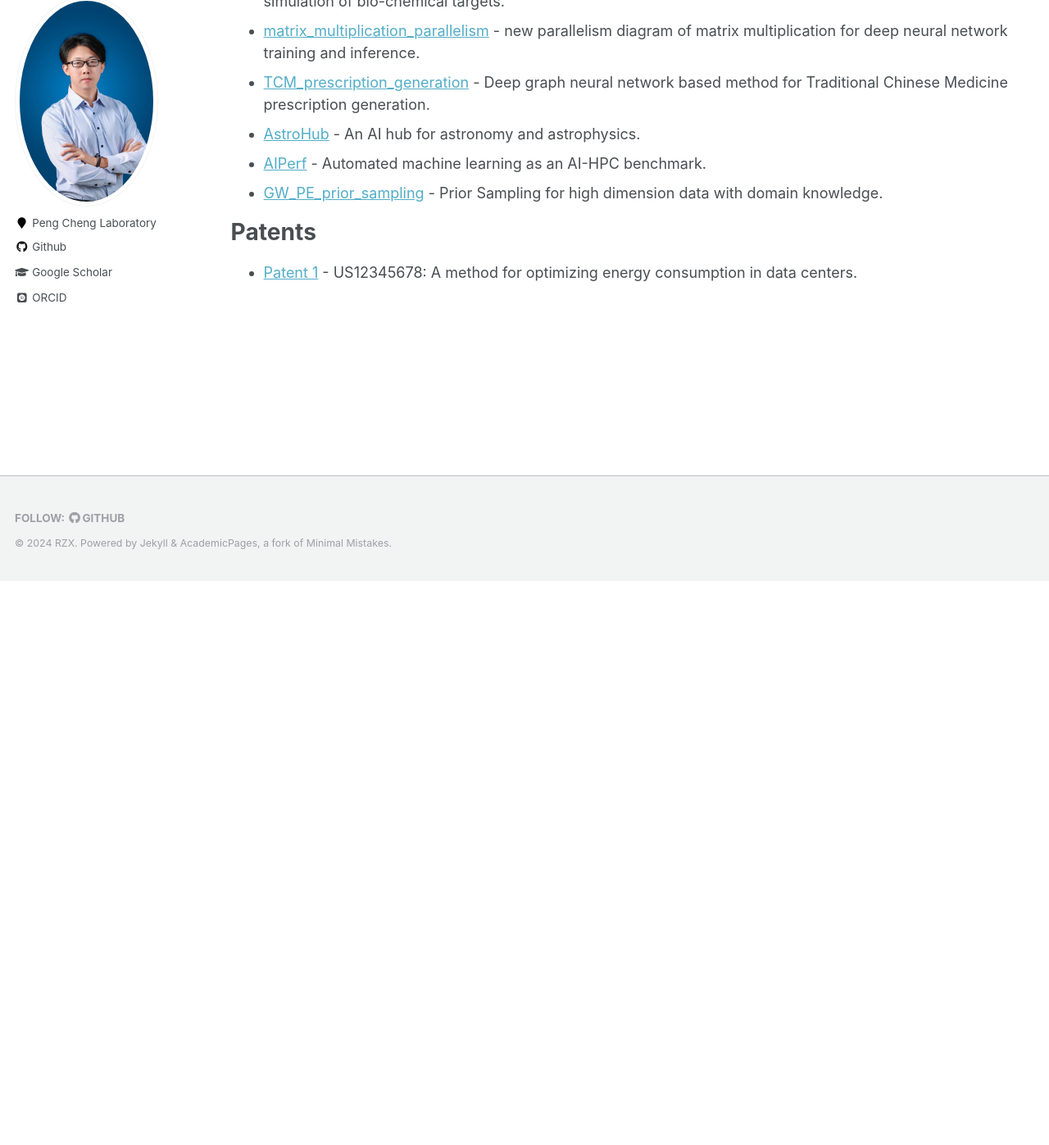
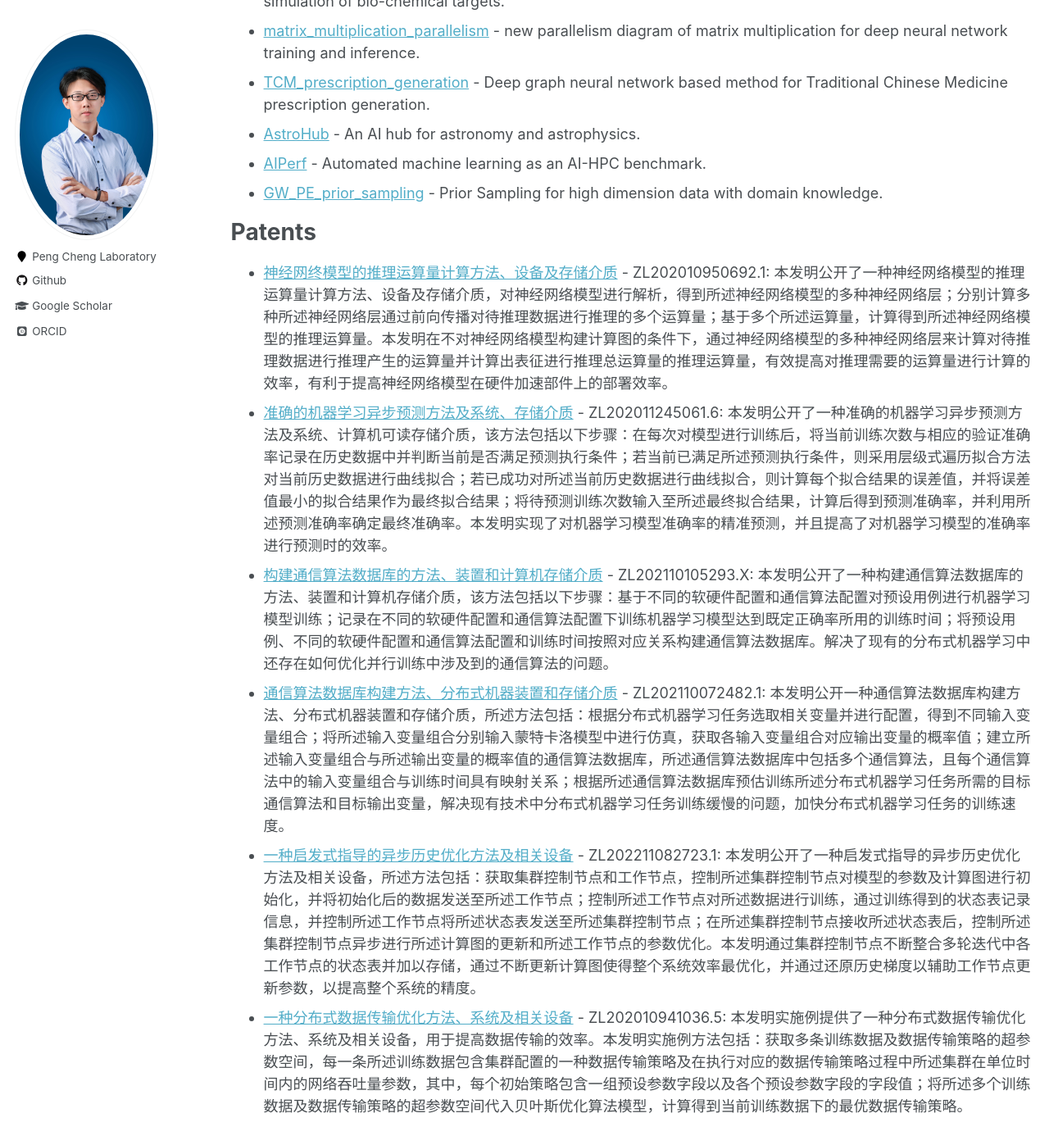
Before and after one commit to zhixiang-ren/zhixiang-ren.github.io, a Jekyll site: the page built from _pages/Software.html, in a window 1280 px wide and 1400 px high, scrolled down 691 px. Shown: the top 1397 px of the window at 82% size. Built offline with Jekyll 4.4.1, drawn with Linux system fonts in a browser that asks for light colours; some web fonts are replaced.

Commit message:
Update Software.html

```diff
--- a/_pages/Software.html
+++ b/_pages/Software.html
@@ -59,7 +59,22 @@ author_profile: true
 
 <h1>Patents</h1>
 <ul>
-    <li>
-        <a href="https://patents.google.com/patent/US12345678" target="_blank">Patent 1</a> - US12345678: A method for optimizing energy consumption in data centers.
-    </li>
+  <li>
+      <a href="https://pss-system.cponline.cnipa.gov.cn/" target="_blank">神经网终模型的推理运算量计算方法、设备及存储介质</a> - ZL202010950692.1: 本发明公开了一种神经网络模型的推理运算量计算方法、设备及存储介质，对神经网络模型进行解析，得到所述神经网络模型的多种神经网络层；分别计算多种所述神经网络层通过前向传播对待推理数据进行推理的多个运算量；基于多个所述运算量，计算得到所述神经网络模型的推理运算量。本发明在不对神经网络模型构建计算图的条件下，通过神经网络模型的多种神经网络层来计算对待推理数据进行推理产生的运算量并计算出表征进行推理总运算量的推理运算量，有效提高对推理需要的运算量进行计算的效率，有利于提高神经网络模型在硬件加速部件上的部署效率。
+  </li>
+  <li>
+      <a href="https://pss-system.cponline.cnipa.gov.cn/" target="_blank">准确的机器学习异步预测方法及系统、存储介质</a> - ZL202011245061.6: 本发明公开了一种准确的机器学习异步预测方法及系统、计算机可读存储介质，该方法包括以下步骤：在每次对模型进行训练后，将当前训练次数与相应的验证准确率记录在历史数据中并判断当前是否满足预测执行条件；若当前已满足所述预测执行条件，则采用层级式遍历拟合方法对当前历史数据进行曲线拟合；若已成功对所述当前历史数据进行曲线拟合，则计算每个拟合结果的误差值，并将误差值最小的拟合结果作为最终拟合结果；将待预测训练次数输入至所述最终拟合结果，计算后得到预测准确率，并利用所述预测准确率确定最终准确率。本发明实现了对机器学习模型准确率的精准预测，并且提高了对机器学习模型的准确率进行预测时的效率。
+  </li>
+  <li>
+      <a href="https://pss-system.cponline.cnipa.gov.cn/" target="_blank">构建通信算法数据库的方法、装置和计算机存储介质</a> - ZL202110105293.X: 本发明公开了一种构建通信算法数据库的方法、装置和计算机存储介质，该方法包括以下步骤：基于不同的软硬件配置和通信算法配置对预设用例进行机器学习模型训练；记录在不同的软硬件配置和通信算法配置下训练机器学习模型达到既定正确率所用的训练时间；将预设用例、不同的软硬件配置和通信算法配置和训练时间按照对应关系构建通信算法数据库。解决了现有的分布式机器学习中还存在如何优化并行训练中涉及到的通信算法的问题。
+  </li>
+  <li>
+      <a href="https://pss-system.cponline.cnipa.gov.cn/" target="_blank">通信算法数据库构建方法、分布式机器装置和存储介质</a> - ZL202110072482.1: 本发明公开一种通信算法数据库构建方法、分布式机器装置和存储介质，所述方法包括：根据分布式机器学习任务选取相关变量并进行配置，得到不同输入变量组合；将所述输入变量组合分别输入蒙特卡洛模型中进行仿真，获取各输入变量组合对应输出变量的概率值；建立所述输入变量组合与所述输出变量的概率值的通信算法数据库，所述通信算法数据库中包括多个通信算法，且每个通信算法中的输入变量组合与训练时间具有映射关系；根据所述通信算法数据库预估训练所述分布式机器学习任务所需的目标通信算法和目标输出变量，解决现有技术中分布式机器学习任务训练缓慢的问题，加快分布式机器学习任务的训练速度。
+  </li>
+  <li>
+      <a href="https://pss-system.cponline.cnipa.gov.cn/" target="_blank">一种启发式指导的异步历史优化方法及相关设备</a> - ZL202211082723.1: 本发明公开了一种启发式指导的异步历史优化方法及相关设备，所述方法包括：获取集群控制节点和工作节点，控制所述集群控制节点对模型的参数及计算图进行初始化，并将初始化后的数据发送至所述工作节点；控制所述工作节点对所述数据进行训练，通过训练得到的状态表记录信息，并控制所述工作节点将所述状态表发送至所述集群控制节点；在所述集群控制节点接收所述状态表后，控制所述集群控制节点异步进行所述计算图的更新和所述工作节点的参数优化。本发明通过集群控制节点不断整合多轮迭代中各工作节点的状态表并加以存储，通过不断更新计算图使得整个系统效率最优化，并通过还原历史梯度以辅助工作节点更新参数，以提高整个系统的精度。
+  </li>
+  <li>
+      <a href="https://pss-system.cponline.cnipa.gov.cn/" target="_blank">一种分布式数据传输优化方法、系统及相关设备</a> - ZL202010941036.5: 本发明实施例提供了一种分布式数据传输优化方法、系统及相关设备，用于提高数据传输的效率。本发明实施例方法包括：获取多条训练数据及数据传输策略的超参数空间，每一条所述训练数据包含集群配置的一种数据传输策略及在执行对应的数据传输策略过程中所述集群在单位时间内的网络吞吐量参数，其中，每个初始策略包含一组预设参数字段以及各个预设参数字段的字段值；将所述多个训练数据及数据传输策略的超参数空间代入贝叶斯优化算法模型，计算得到当前训练数据下的最优数据传输策略。
+  </li>
 </ul>
```
